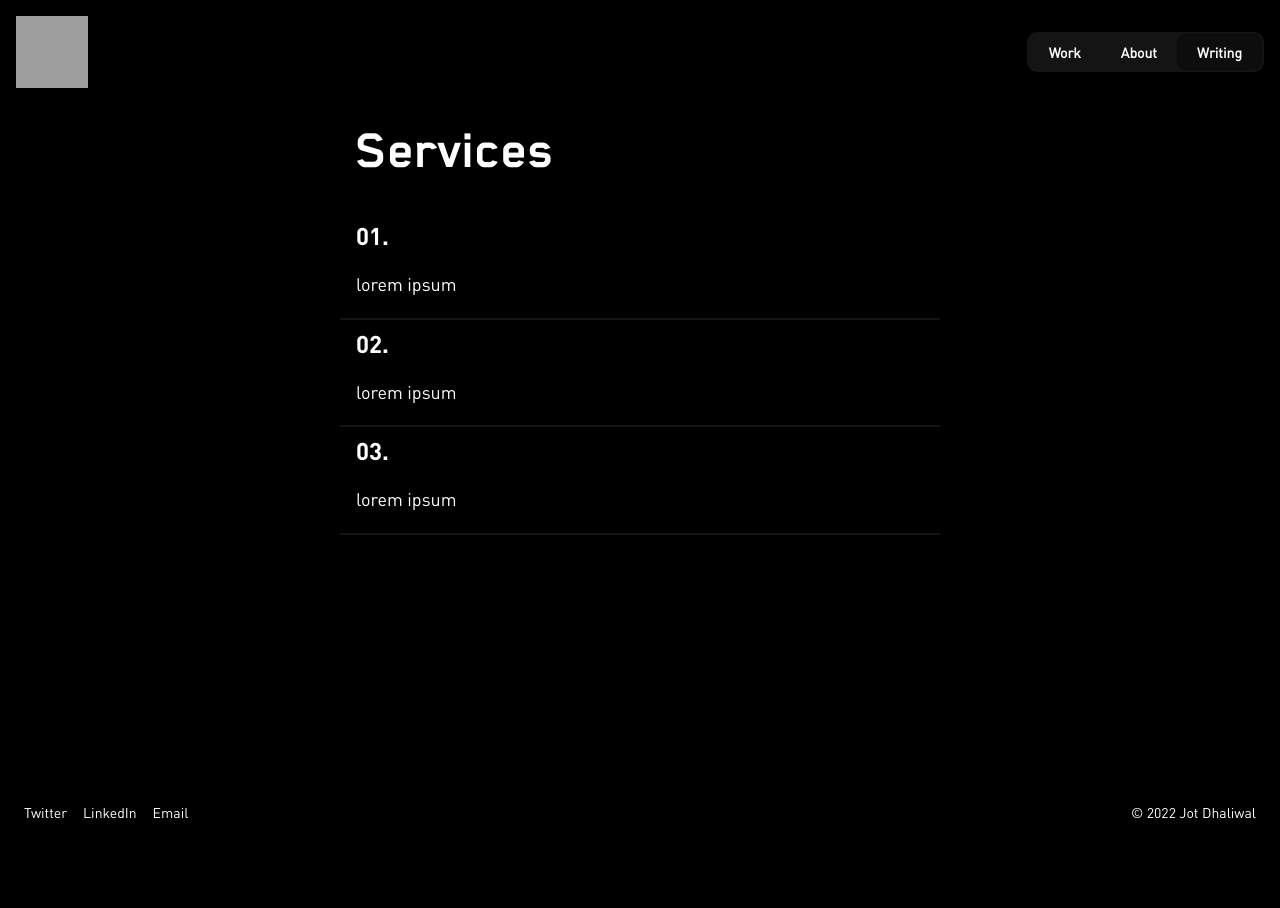
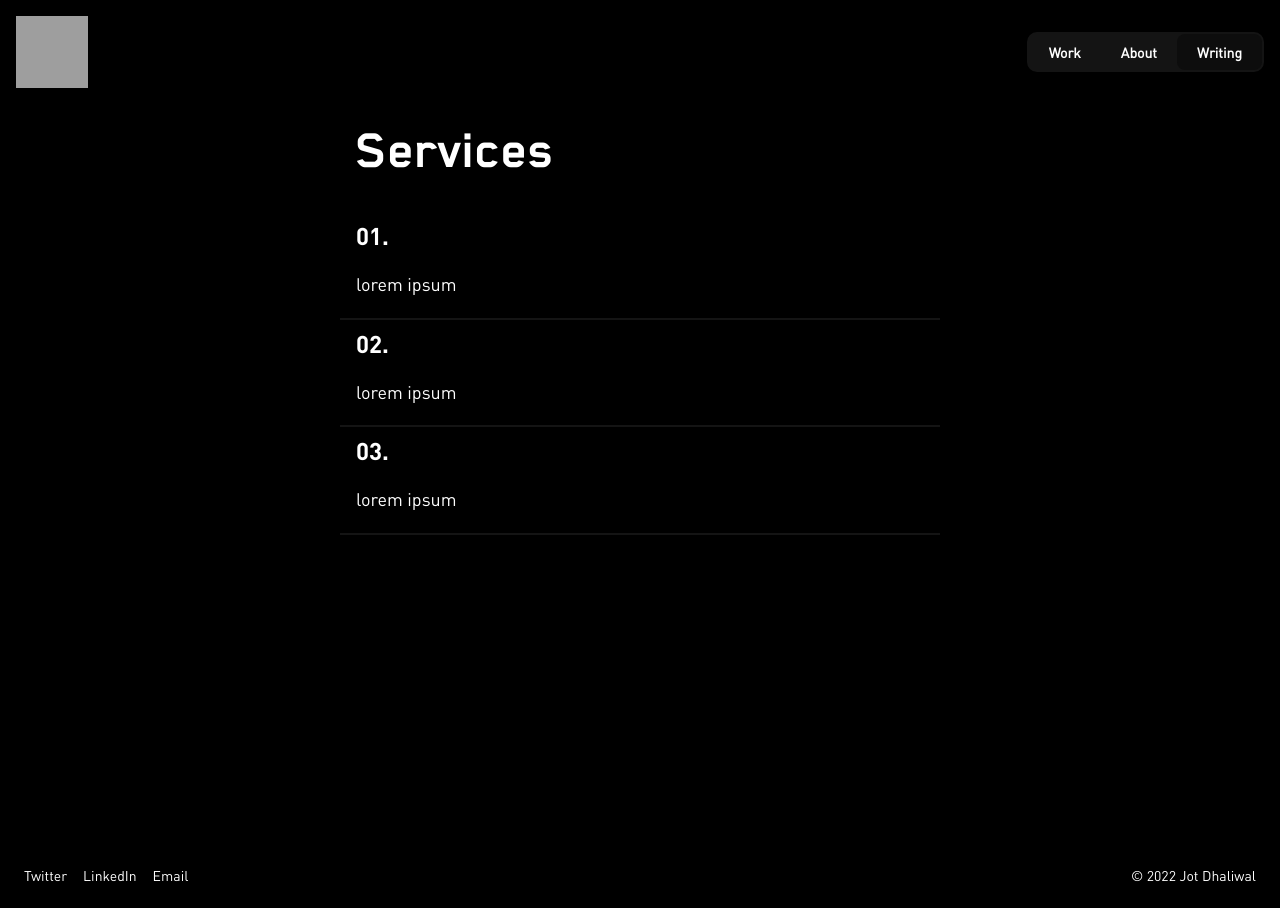
Before and after one commit to jotd/jotd-portfolio, a Jekyll site: the page services/index.html, which Jekyll copies as it is, in a window 1280 px wide. Built offline with Jekyll 4.4.1, drawn with Linux system fonts in a browser that asks for light colours; grey boxes are pictures that could not be loaded.

Commit message:
Update styles.css

```diff
--- a/css/styles.css
+++ b/css/styles.css
@@ -432,7 +432,7 @@ a.menu-link {
   padding: 16px;
   font-size: 14px;
   color: #ffffff;
-  margin-top: 20%; }
+  margin-top: 25%; }
 
 .footer-links {
   display: -webkit-box;
```
